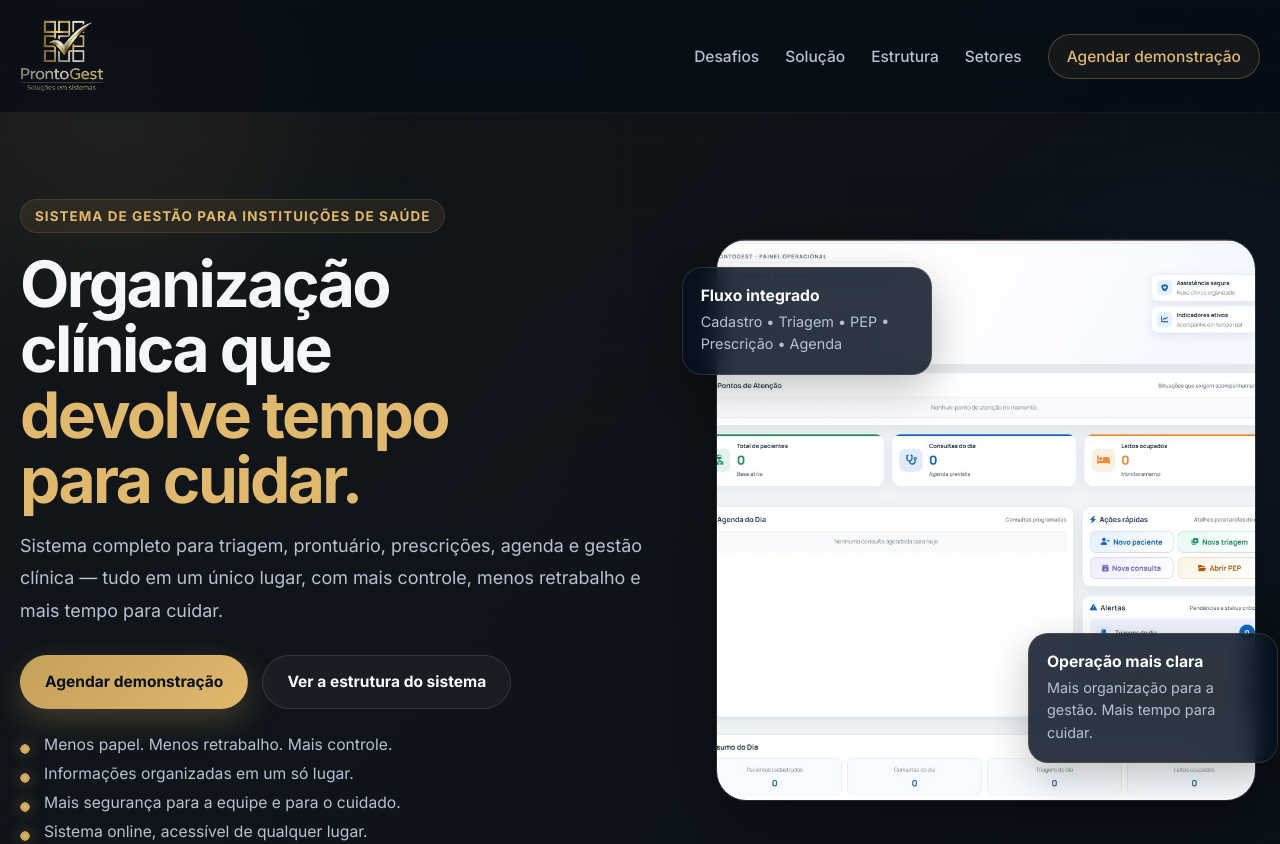
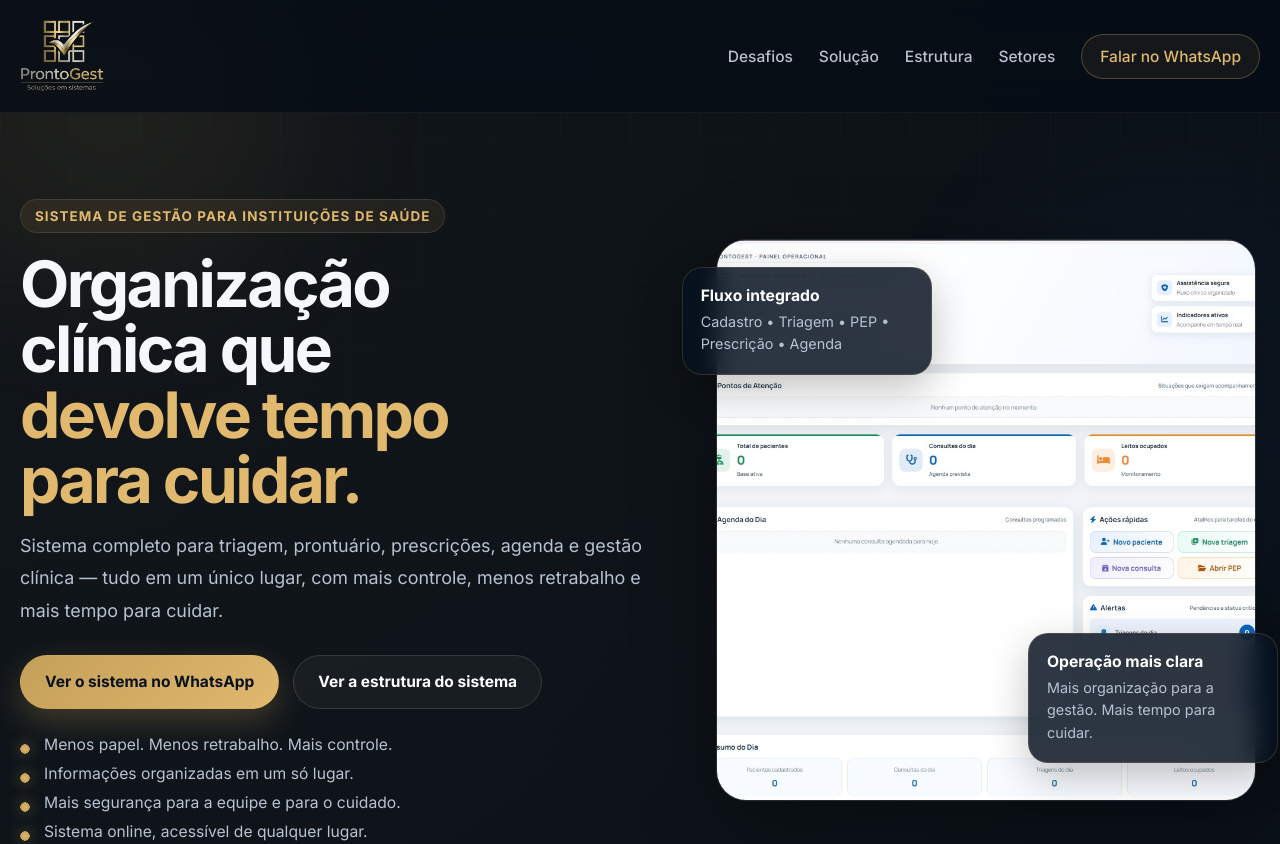
Before and after one commit to davidschefer/landing-prontogest, a plain HTML site: page index.html in a window 1280 px wide. Shown: the top 844 px of the page. Drawn offline with Linux system fonts and the light colour scheme.

Commit message:
Ajuste de CTA e melhorias de conversão

```diff
--- a/index.html
+++ b/index.html
@@ -3,7 +3,7 @@
 <head>
   <meta charset="UTF-8" />
   <meta name="viewport" content="width=device-width, initial-scale=1.0" />
-  <title>ProntoGest | Organização clínica que devolve tempo para cuidar</title>
+  <title>ProntoGest | Organize sua clínica e recupere tempo para cuidar dos pacientes</title>
   <meta
     name="description"
     content="ProntoGest: sistema de gestão para clínicas, ILPI's, saúde mental, ambulatórios, consultórios e pequenos hospitais. Mais organização, mais segurança e mais tempo para cuidar."
@@ -37,7 +37,7 @@
         <a href="#solucao">Solução</a>
         <a href="#estrutura">Estrutura</a>
         <a href="#setores">Setores</a>
-        <a href="https://wa.me/555198333946?text=Ol%C3%A1%2C%20vim%20pelo%20site%20e%20gostaria%20de%20ver%20uma%20demonstra%C3%A7%C3%A3o%20do%20ProntoGest." class="nav-cta">Agendar demonstração</a>
+        <a href="https://wa.me/555198333946?text=Ol%C3%A1%2C%20vim%20pelo%20site%20e%20gostaria%20de%20ver%20uma%20demonstra%C3%A7%C3%A3o%20do%20ProntoGest." class="nav-cta">Falar no WhatsApp</a>
       </nav>
     </div>
   </header>
@@ -60,7 +60,7 @@
           </p>
 
           <div class="hero-actions">
-            <a href="https://wa.me/555198333946?text=Ol%C3%A1%2C%20vim%20pelo%20site%20e%20gostaria%20de%20ver%20uma%20demonstra%C3%A7%C3%A3o%20do%20ProntoGest." class="btn btn-primary">Agendar demonstração</a>
+            <a href="https://wa.me/555198333946?text=Ol%C3%A1%2C%20vim%20pelo%20site%20e%20gostaria%20de%20ver%20uma%20demonstra%C3%A7%C3%A3o%20do%20ProntoGest." class="btn btn-primary">Ver o sistema no WhatsApp</a>
             <a href="#estrutura" class="btn btn-secondary">Ver a estrutura do sistema</a>
           </div>
 
@@ -496,7 +496,7 @@
 
         <div class="cta-actions">
           <a href="https://wa.me/555198333946?text=Ol%C3%A1%2C%20quero%20agendar%20uma%20demonstra%C3%A7%C3%A3o%20do%20ProntoGest." class="btn btn-primary" target="_blank" rel="noopener noreferrer">
-            Agendar demonstração pelo WhatsApp
+            Começar agora pelo WhatsApp
           </a>
 
         </div>
```
